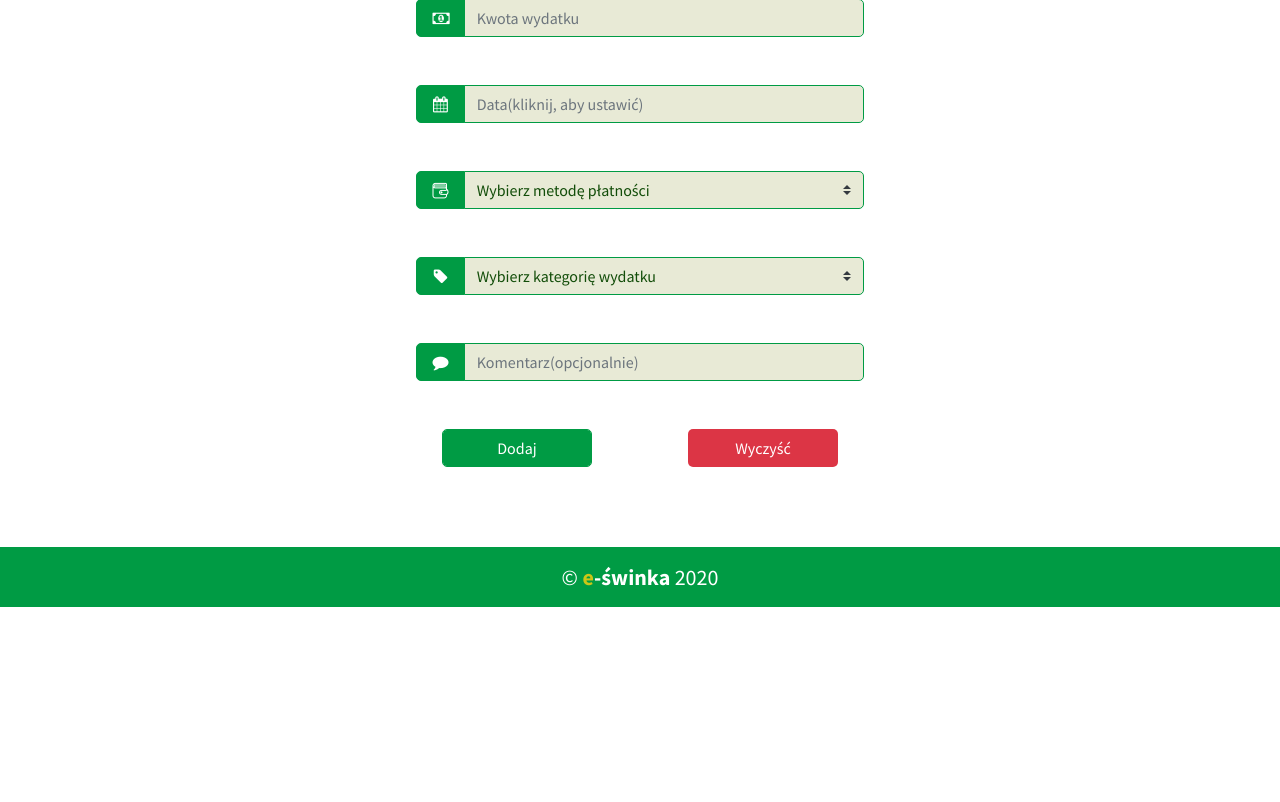
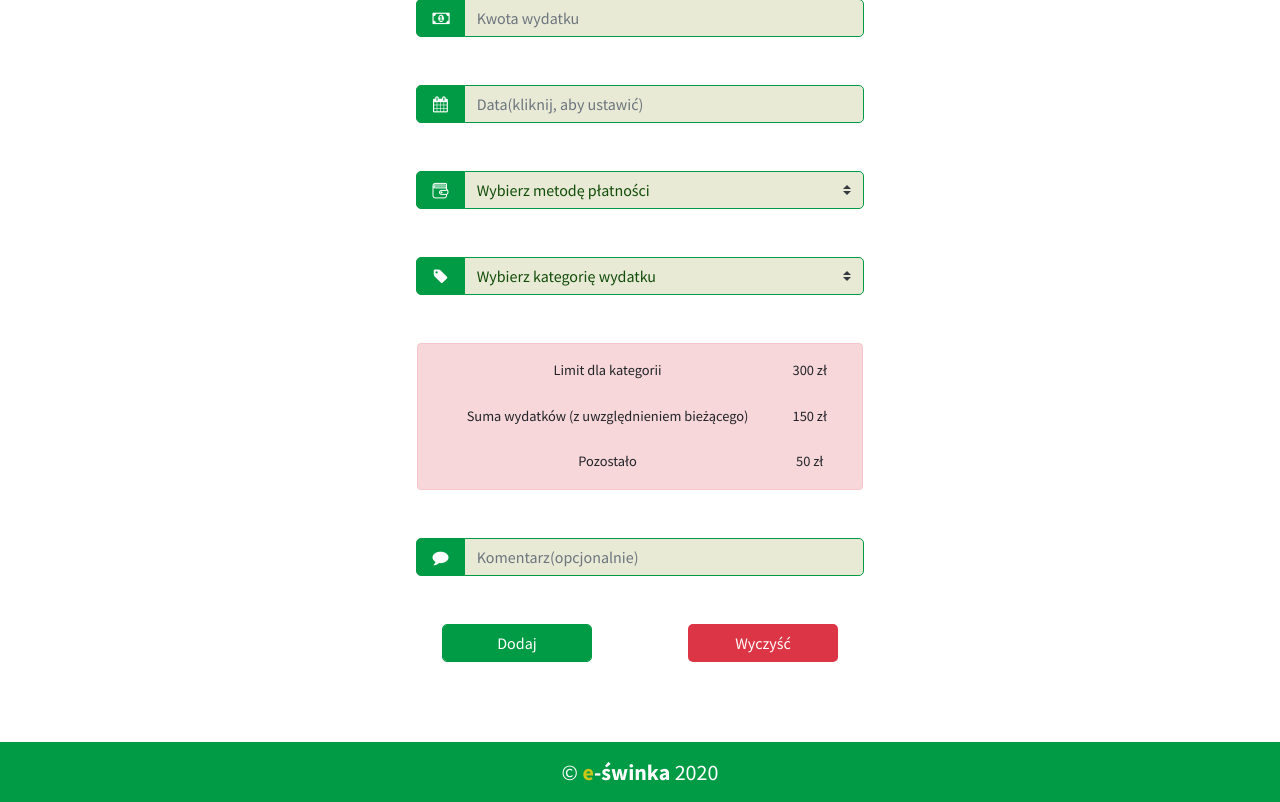
Before and after one commit to lukasz-gabka/home-budget-web-v.3, a PHP site: page /posts/expense/add in a window 1280 px wide. Shown: the part 346-1148 px from the top of the page. Before the commit the page ends 953 px from the top, so only its background shows below. Run offline with PHP 8.4, Linux system fonts and the light colour scheme; the visitor is signed in with stand-in values (Sample User, id 1); tables that the repository leaves empty or names only in its code hold one stand-in row (values such as "Sample post"); data that the repository does not hold is empty; some libraries are stand-ins or nearby versions.

Commit message:
added display-limit-flash-message-template to add-expense page

```diff
--- a/App/Views/Expenses/add.html
+++ b/App/Views/Expenses/add.html
@@ -65,6 +65,27 @@
 									</select>
 								</div>
 
+								<div class="alert alert-danger mt-5 d-flex mx-auto py-1 message limit">
+									<table class="table mb-0 text-center small borderless">
+										<tbody>
+											<tr>
+												<td>Limit dla kategorii</td>
+												<td>300 zł</td>
+											</tr>
+
+											<tr>
+												<td >Suma wydatków (z uwzględnieniem bieżącego)</td>
+												<td>150 zł</td>
+											</tr>
+
+											<tr>
+												<td>Pozostało</td>
+												<td>50 zł</td>
+											</tr>
+										</tbody>
+									</table>
+								</div>
+
 								<div class="input-group justify-content-center mt-5">
 									<div class="input-group-prepend">
 										<span class="input-group-text inputsPrepend">
--- a/public/css/style.css
+++ b/public/css/style.css
@@ -200,3 +200,15 @@ tbody
   height: 60px;
   line-height: 60px;
 }
+
+.limit {
+	max-width: 446.4px;
+}
+
+.borderless td {
+	border: none !important;
+}
+
+.borderless tbody {
+	background-color: transparent;
+}
```
